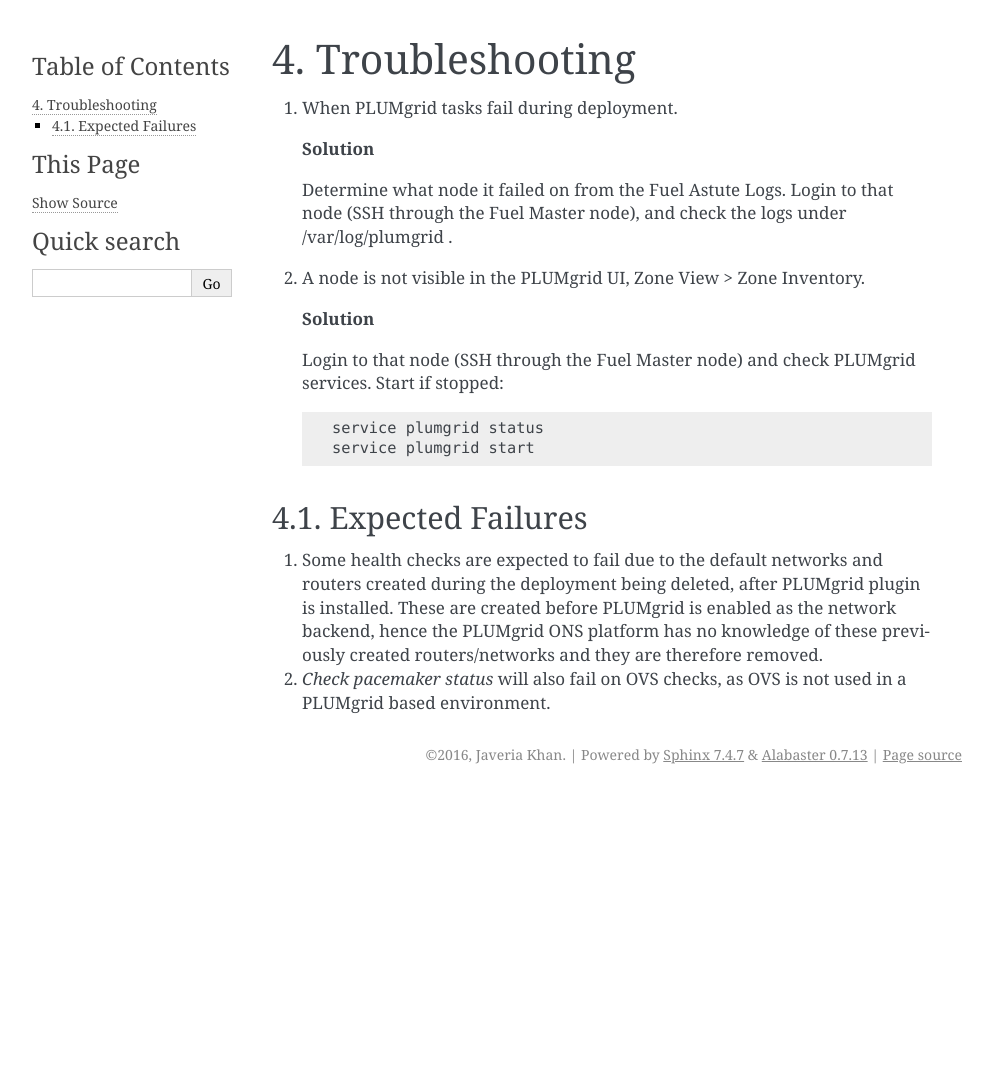
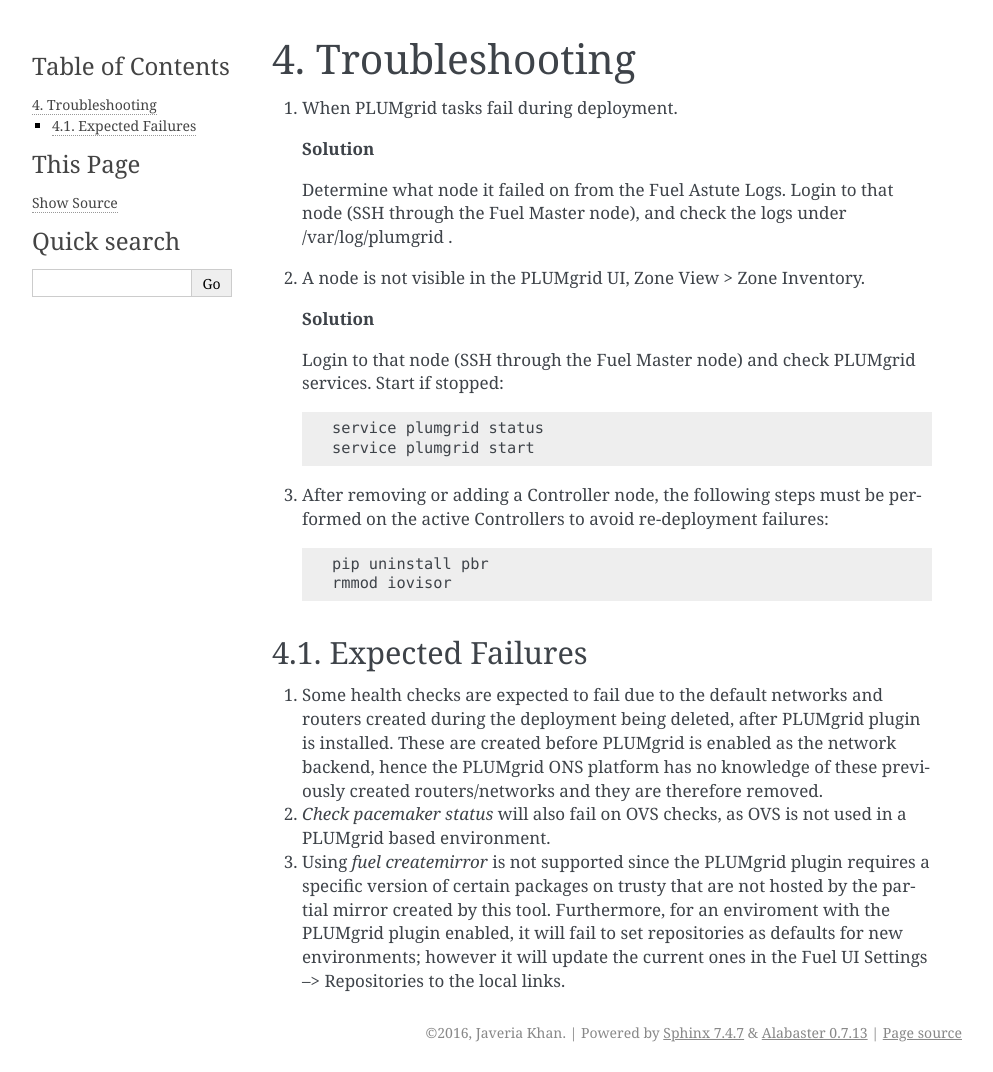
Before and after one commit to openstack-archive/fuel-plugin-plumgrid, a Sphinx documentation site: the page built from doc/plugin_guide/source/troubleshooting.rst, in a window 1280 px wide. Shown: the whole page, without its empty margins (148-1141 px from the left). Built offline with Sphinx 7.4.7, drawn with Linux system fonts in a browser that asks for light colours; before the commit the page ends 900 px from its top, so only the background shows below that.

Commit message:
Adding some expected failures
 - fuel createmirror
 - adding/removing controllers

Change-Id: I9fc0c14de63bc30b47b07790b1bf06e347257ed5
Signed-off-by: Javeria Khan <javeriak@plumgrid.com>

```diff
--- a/doc/plugin_guide/source/troubleshooting.rst
+++ b/doc/plugin_guide/source/troubleshooting.rst
@@ -19,6 +19,11 @@
       service plumgrid status
       service plumgrid start
 
+#. After removing or adding a Controller node, the following steps must be performed on the active Controllers to avoid re-deployment failures:
+  ::
+
+      pip uninstall pbr
+      rmmod iovisor
 
 Expected Failures
 -----------------
@@ -26,3 +31,5 @@
 #. Some health checks are expected to fail due to the default networks and routers created during the deployment being deleted, after PLUMgrid plugin is installed. These are created before PLUMgrid is enabled as the network backend, hence the PLUMgrid ONS platform has no knowledge of these previously created routers/networks and they are therefore removed.
 
 #. *Check pacemaker status* will also fail on OVS checks, as OVS is not used in a PLUMgrid based environment.
+
+#. Using *fuel createmirror* is not supported since the PLUMgrid plugin requires a specific version of certain packages on trusty that are not hosted by the partial mirror created by this tool. Furthermore, for an enviroment with the PLUMgrid plugin enabled, it will fail to set repositories as defaults for new environments; however it will update the current ones in the Fuel UI Settings --> Repositories to the local links.
```
